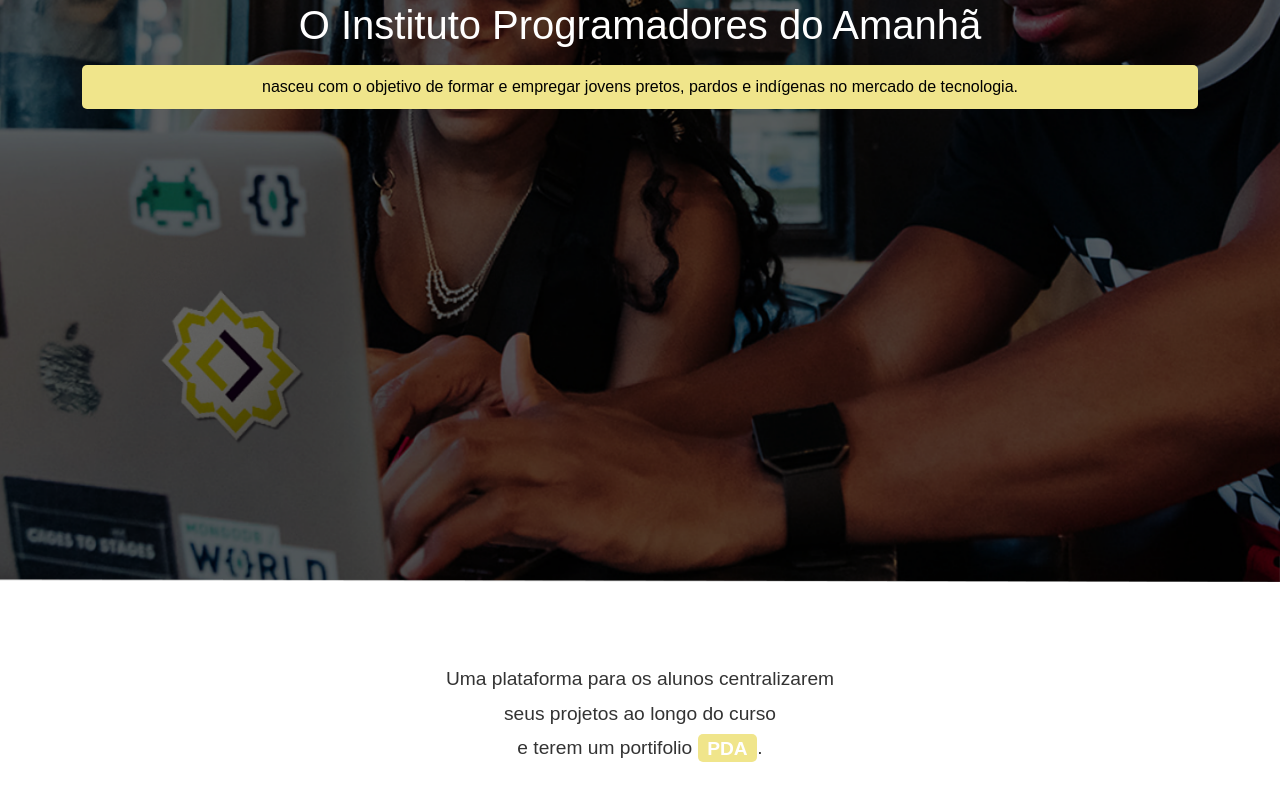
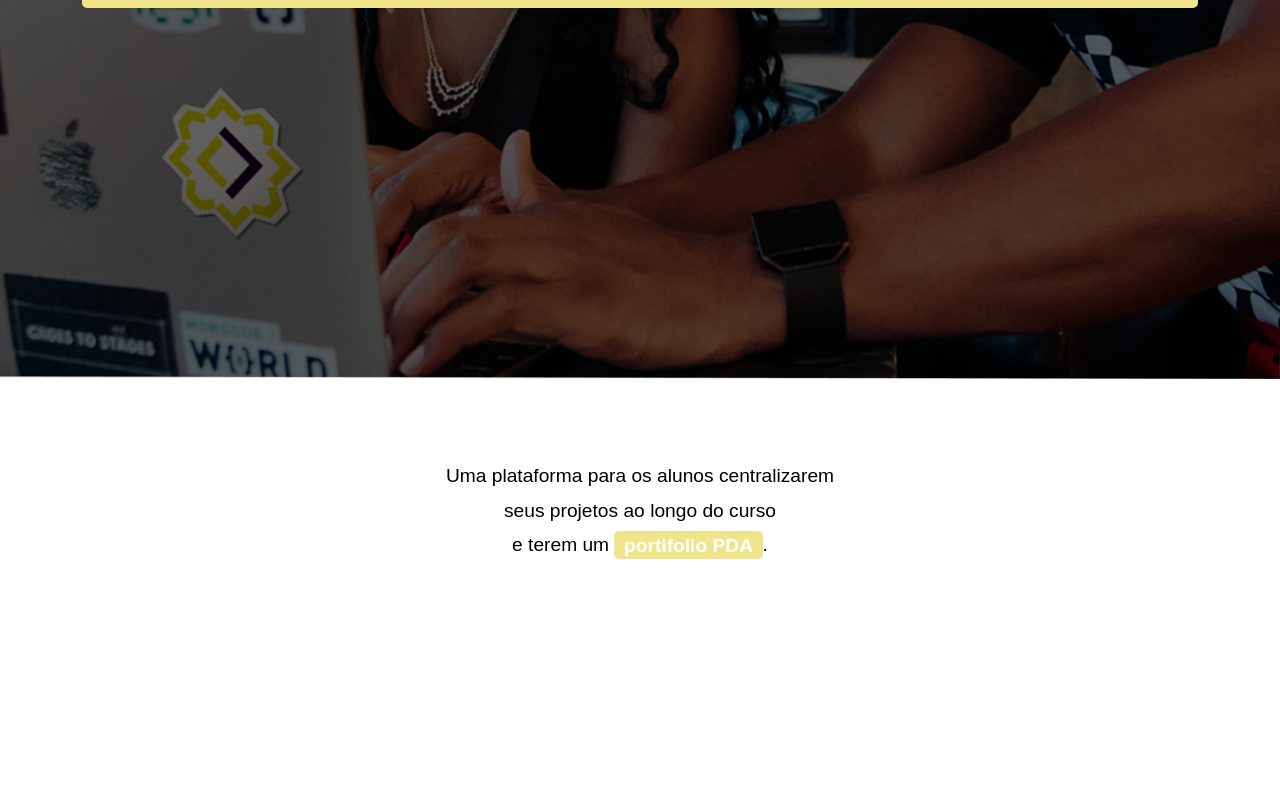
Before and after one commit to VictorCDS-p/PDA_Organization, a React (Vite) app: page / in a window 1280 px wide. Shown: the part 556-1356 px from the top of the page. After the commit the page ends 1215 px from the top, so only its background shows below. Built offline with nearby package versions, Linux system fonts and the light colour scheme; a web font is replaced by a local one.

Commit message:
style: styling the bodySection component

```diff
--- a/src/components/bodySection/bodySection.css
+++ b/src/components/bodySection/bodySection.css
@@ -8,18 +8,18 @@
 }
 
 .body-section {
-    padding: 80px 0; /* Espaçamento grande acima e abaixo da seção */
-    text-align: center; /* Centraliza o texto */
+    padding: 80px 0;
+    text-align: center;
   }
 
   .body-section p {
     font-size: 1.2rem;
     line-height: 1.8;
-    color: #333; /* Cor de texto escura para contraste */
+    color: black;
   }
 
   .body-section p span {
-    background-color: #f0e58b; /* Fundo amarelo para "portifolio PDA" */
+    background-color: #f0e58b;
     color: white;
     padding: 0.2em 0.5em;
     border-radius: 5px;
--- a/src/components/bodySection/bodySection.jsx
+++ b/src/components/bodySection/bodySection.jsx
@@ -4,12 +4,12 @@ import './bodySection.css';
 
 const BodySection = () => {
   return (
-    <section className="body-section"> {/* Adiciona a classe "body-section" */}
+    <section className="body-section">
       <Container className="texto">
         <p>
           Uma plataforma para os alunos centralizarem<br />
           seus projetos ao longo do curso<br />
-          e terem um portifolio <span>PDA</span>. {/* Adiciona a tag <span> */}
+          e terem um  <span> portifolio PDA</span>.
         </p>
       </Container>
     </section>
--- a/src/components/sectionHome/sectionHome.css
+++ b/src/components/sectionHome/sectionHome.css
@@ -10,6 +10,7 @@
   width: 100vw;
   height: auto;
   object-fit: cover;
+  margin-top: -203px;
 }
 
   .texto-sobreposto {
```
